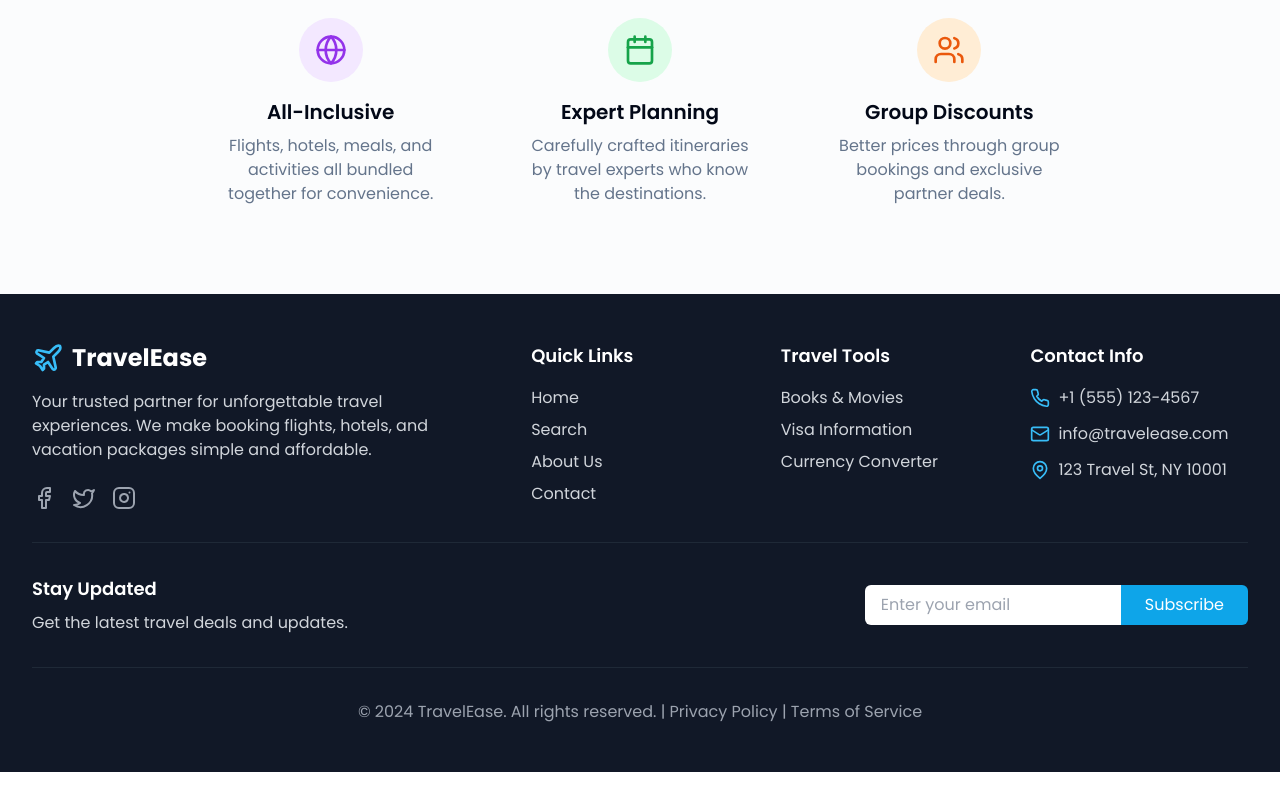
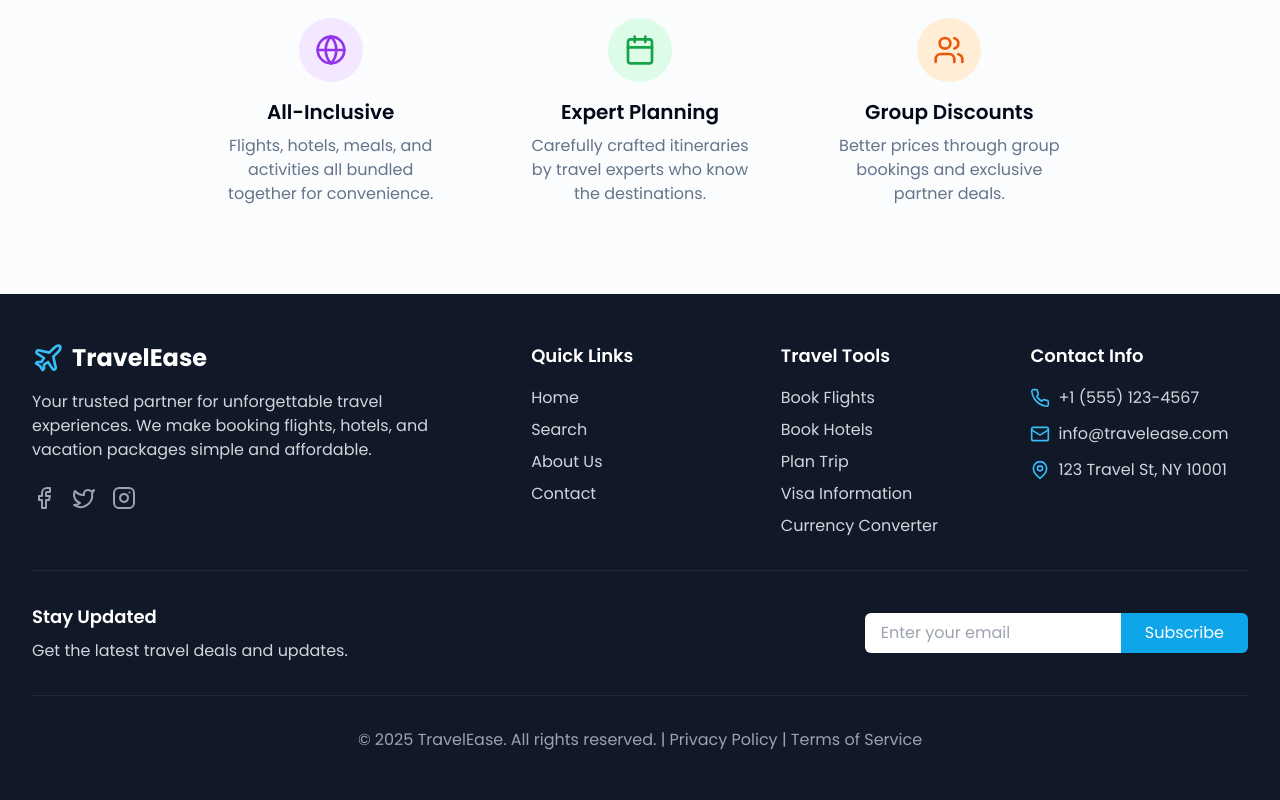
Before and after one commit to ayushiiaggarwall/go-explore-co, a React (Vite) app: page /explore-packages in a window 1280 px wide. Shown: the part 1105-1905 px from the top of the page. Before the commit the page ends 1877 px from the top, so only its background shows below. Built offline with nearby package versions, Linux system fonts and the light colour scheme.

Commit message:
Update footer with travel tools
Update the footer to include links for Book Flights, Book Hotels, Plan Trip, Visa Information, and Currency Converter under "Travel Tools". Also, add "2025 TravelEase" at the bottom.

```diff
--- a/src/components/common/Footer.tsx
+++ b/src/components/common/Footer.tsx
@@ -38,7 +38,9 @@ export default function Footer() {
           <div>
             <h3 className="text-lg font-semibold mb-4">Travel Tools</h3>
             <ul className="space-y-2">
-              <li><Link to="/recommendations" className="text-gray-300 hover:text-sky-400 dark:hover:text-sky-300 transition-colors">Books & Movies</Link></li>
+              <li><Link to="/book-flight" className="text-gray-300 hover:text-sky-400 dark:hover:text-sky-300 transition-colors">Book Flights</Link></li>
+              <li><Link to="/book-hotel" className="text-gray-300 hover:text-sky-400 dark:hover:text-sky-300 transition-colors">Book Hotels</Link></li>
+              <li><Link to="/plan-trip" className="text-gray-300 hover:text-sky-400 dark:hover:text-sky-300 transition-colors">Plan Trip</Link></li>
               <li><Link to="/visa-info" className="text-gray-300 hover:text-sky-400 dark:hover:text-sky-300 transition-colors">Visa Information</Link></li>
               <li><Link to="/currency-converter" className="text-gray-300 hover:text-sky-400 dark:hover:text-sky-300 transition-colors">Currency Converter</Link></li>
             </ul>
@@ -87,7 +89,7 @@ export default function Footer() {
         {/* Copyright */}
         <div className="border-t border-gray-800 dark:border-gray-700 mt-8 pt-8 text-center">
           <p className="text-gray-400">
-            © 2024 TravelEase. All rights reserved. | Privacy Policy | Terms of Service
+            © 2025 TravelEase. All rights reserved. | Privacy Policy | Terms of Service
           </p>
         </div>
       </div>
```
